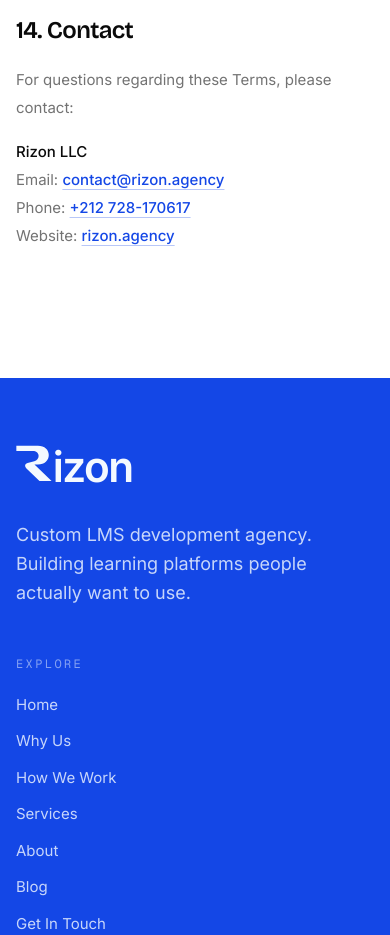
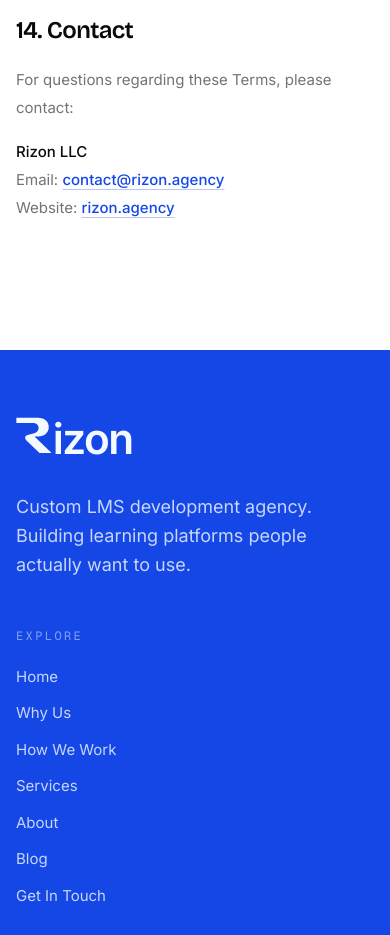
Before and after one commit to rizon-agency/rizon, a Next.js app: page /en/legal in a window 390 px wide. Shown: the part 7140-8075 px from the top of the page. Built offline with nearby package versions, Linux system fonts and the light colour scheme; no server answers.

Commit message:
chore(legal): remove phone number from contact info

```diff
--- a/public/markdown/legal.md
+++ b/public/markdown/legal.md
@@ -120,7 +120,6 @@
 
 **Rizon LLC**
 Email: [contact@rizon.agency](mailto:contact@rizon.agency)
-Phone: [+212 728-170617](tel:+212728170617)
 Website: [rizon.agency](https://rizon.agency)
 
 [Back to Rizon](index.md)
--- a/src/app/[locale]/legal/page.tsx
+++ b/src/app/[locale]/legal/page.tsx
@@ -402,14 +402,6 @@
                 contact@rizon.agency
               </Link>
               <br />
-              Phone:{" "}
-              <a
-                href="tel:+212728170617"
-                data-umami-event={AnalyticsEvent.PhoneClick}
-              >
-                +212 728-170617
-              </a>
-              <br />
               Website:{" "}
               <Link
                 href="https://rizon.agency"
--- a/src/content/legal/de.mdx
+++ b/src/content/legal/de.mdx
@@ -129,6 +129,4 @@
 
 E-Mail: [contact@rizon.agency](mailto:contact@rizon.agency)
 
-Telefon: [+212 728-170617](tel:+212728170617)
-
 Website: [rizon.agency](https://rizon.agency)
--- a/src/content/legal/es.mdx
+++ b/src/content/legal/es.mdx
@@ -129,6 +129,4 @@
 
 Correo electrónico: [contact@rizon.agency](mailto:contact@rizon.agency)
 
-Teléfono: [+212 728-170617](tel:+212728170617)
-
 Sitio web: [rizon.agency](https://rizon.agency)
--- a/src/content/legal/fr.mdx
+++ b/src/content/legal/fr.mdx
@@ -129,5 +129,4 @@
 
 E-mail : [contact@rizon.agency](mailto:contact@rizon.agency)
 
-Téléphone : [+212 728-170617](tel:+212728170617)
 Site : [rizon.agency](https://rizon.agency)
--- a/src/lib/analytics.ts
+++ b/src/lib/analytics.ts
@@ -23,8 +23,6 @@
   BookCall: "book-call",
   /** Any mailto: click. */
   EmailClick: "email-click",
-  /** Any tel: click. */
-  PhoneClick: "phone-click",
   /** The copy-email button in the contact section. */
   CopyEmail: "copy-email",
   /** Any CTA that sends the visitor to the #contact section. Carries `location`. */
```
Also changed, not shown: 1 other file (tests, documents, lock files or other folders).
